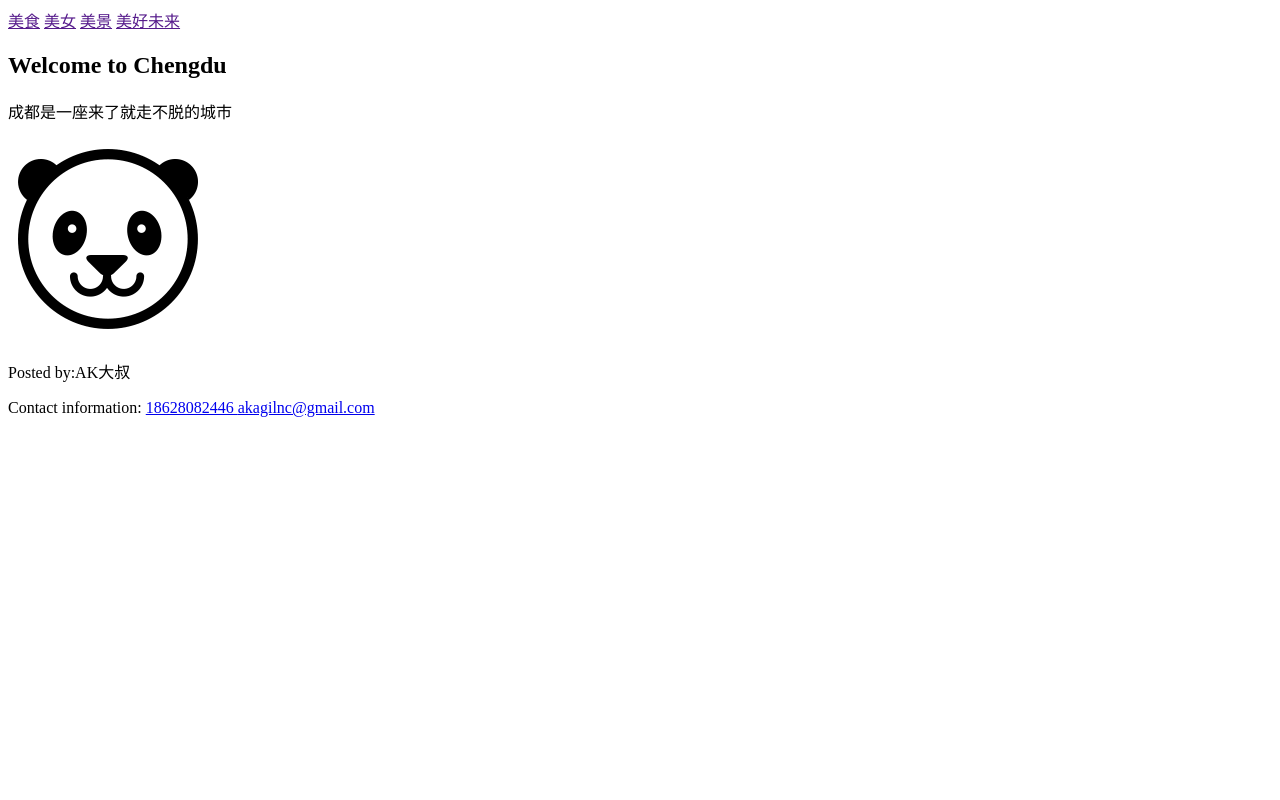
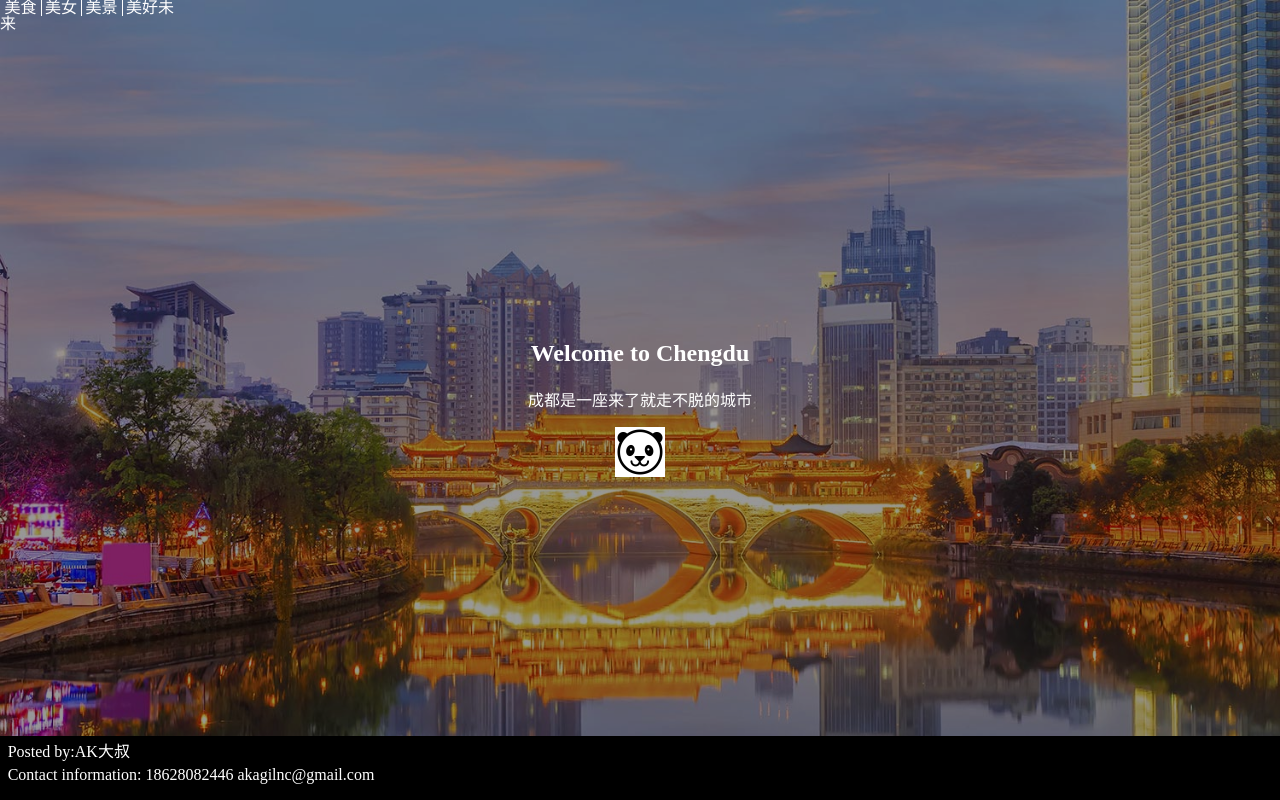
Before and after one commit to Akagilnc/everyone-can-code, a plain HTML site: page week1/src/yoyo.html in a window 1280 px wide. Drawn offline with Linux system fonts and the light colour scheme.

Commit message:
formated code

```diff
--- a/week1/src/yoyo.html
+++ b/week1/src/yoyo.html
@@ -4,6 +4,7 @@
     <meta charset="UTF-8">
     <title>Week 1</title>
     <link rel="icon" href="images/panda.png">
+    <link rel="stylesheet" href="stylesheets/index.css">
 </head>
 <body>
 <div id="image-background"></div>
```
Also changed, not shown: week1/src/index.html (+2 -1 lines).
